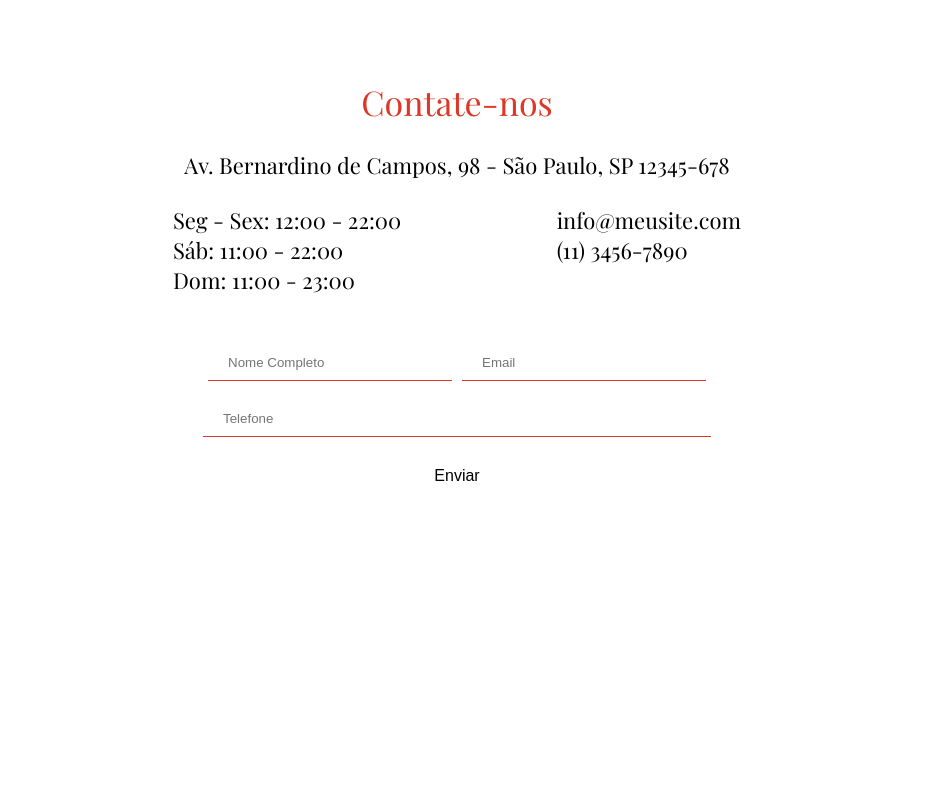
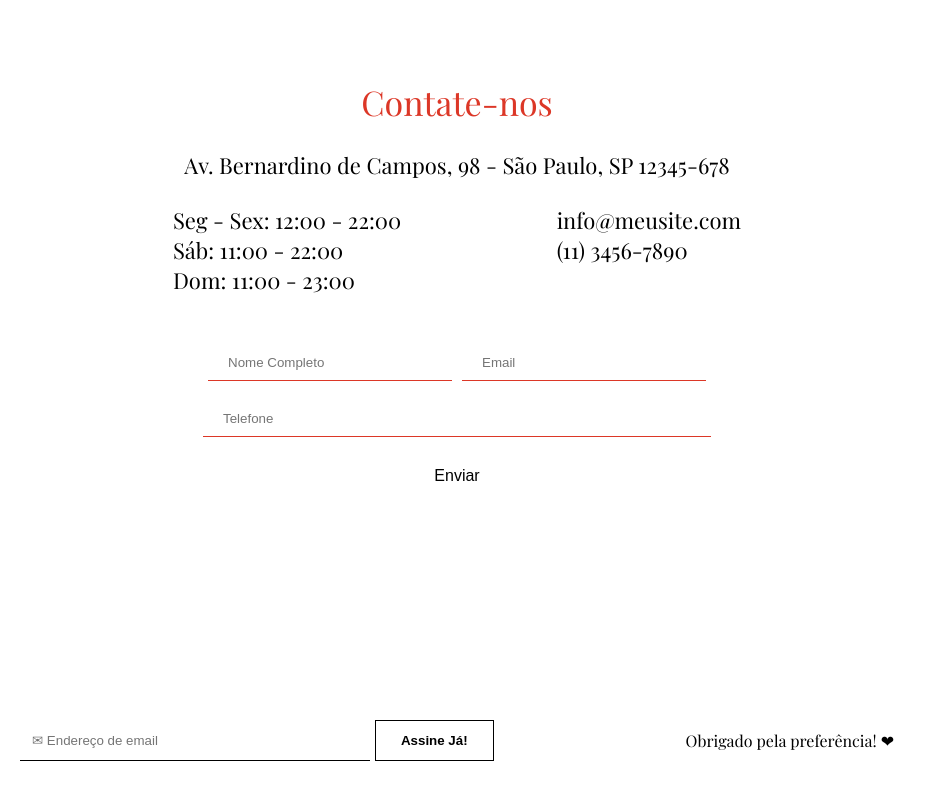
Before and after one commit to RicardoBaltazar/-binary-converter-reactjs, a React (Create React App) app in the folder dona-mia-app/: page / in a window 1280 px wide. Shown: the part 2186-2986 px from the top of the page, without its empty margins (183-1108 px from the left). Before the commit the page ends 2831 px from the top, so only its background shows below. Built offline with nearby package versions, Linux system fonts and the light colour scheme.

Commit message:
feature - criando componente newsLetter

```diff
--- /dev/null
+++ b/dona-mia-app/src/components/NewsLetter/index.jsx
@@ -0,0 +1,20 @@
+import React, { Component } from 'react'
+import './newsLetter.css'
+
+export default class NewsLetter extends Component {
+    render() {
+        return (
+            <>
+                <footer>
+                    <form action="">
+                        <input type="email" name="" id="" placeholder='&#9993; Endereço de email'/>
+                        <button>Assine Já!</button>
+
+                    </form>
+
+                    <p>Obrigado pela preferência! &#10084;</p>
+                </footer>
+            </>
+        )
+    }
+}
--- /dev/null
+++ b/dona-mia-app/src/components/NewsLetter/newsLetter.css
@@ -0,0 +1,27 @@
+footer {
+    color: #000;
+    padding: 75px;
+    display: flex;
+    justify-content: space-around;
+    align-items: center;
+}
+
+footer form input {
+    border: 0;
+    border-bottom: 1px solid #000;
+    padding: 12px;
+    width: 350px;
+}
+
+footer form button {
+    background-color: #fff;
+    border:  1px solid #000;
+    padding: 12px 25px;
+    margin-left: 5px;
+    cursor: pointer;
+    font-weight: bold;
+}
+
+footer p {
+    color: #000;
+}
--- a/dona-mia-app/src/pages/home/Index.jsx
+++ b/dona-mia-app/src/pages/home/Index.jsx
@@ -3,6 +3,7 @@ import './home.css'
 
 import FormReservation from '../../components/FormReservation/Index'
 import FormContactUs from '../../components/ContactUs/Index'
+import NewsLetter from '../../components/NewsLetter/index'
 
 const IMG1 = require('../../assets/img-home-1.png')
 const IMG2 = require('../../assets/img-home-2.png')
@@ -73,6 +74,8 @@ export default function Home() {
                 </section>
             </main>
 
+            <NewsLetter />
+
         </>
     )
 }
```
